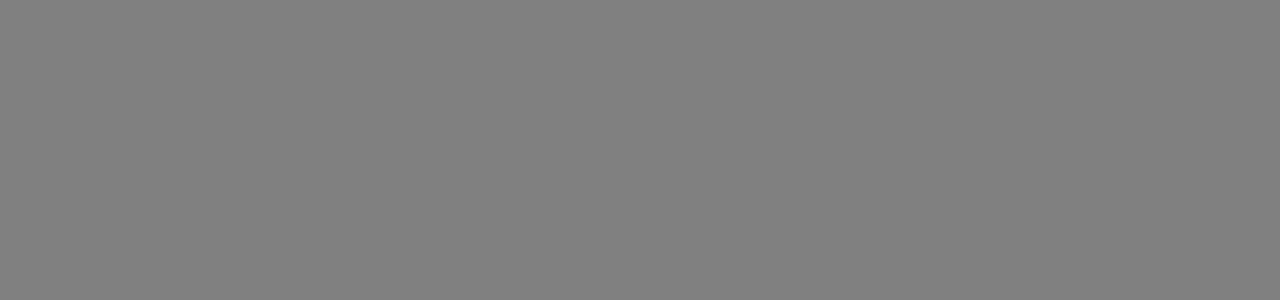
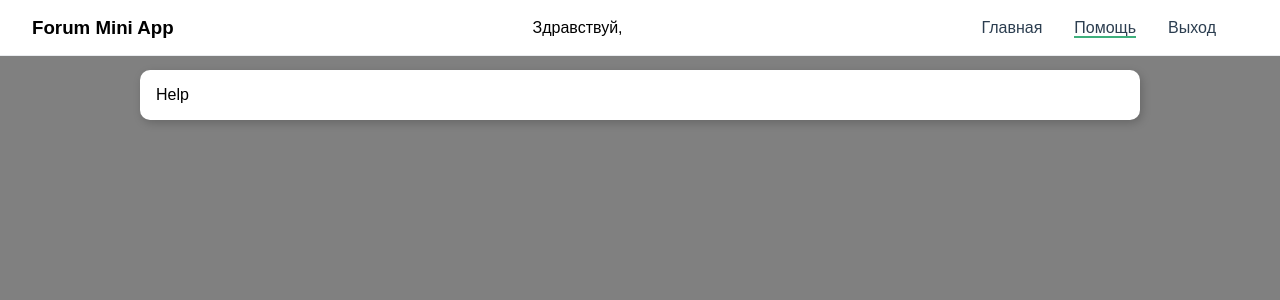
Before and after one commit to fixmol/general-forum-mini-app, a Vue app: page /help in a window 1280 px wide. Before the commit this address had no page. Shown: the top 300 px of the page. Built offline with nearby package versions, Linux system fonts and the light colour scheme.

Commit message:
Added navbar, home page, styles

```diff
--- /dev/null
+++ b/src/components/TheNavbar.vue
@@ -0,0 +1,39 @@
+<template>
+  <nav class="navbar">
+    <h3>Forum Mini App</h3>
+    <p>Здравствуй, {{nameLogin}}</p>
+
+    <ul class="navbar-menu">
+      <li>
+        <router-link to="/">Главная</router-link>
+      </li>
+      <li>
+        <router-link to="/help">Помощь</router-link>
+      </li>
+      <li>
+        <a href="#" @click.prevent="toLogout">Выход</a>
+      </li>
+    </ul>
+  </nav>
+</template>
+
+
+<script>
+import { useRouter } from 'vue-router'
+
+export default {
+  setup() {
+    const router = useRouter()
+
+    function toLogout() {
+      localStorage.removeItem('nameLogin')
+      router.push('/auth')
+    }
+
+    return {
+      nameLogin: localStorage.getItem('nameLogin'),
+      toLogout
+    }
+  }
+}
+</script>
--- a/src/layout/MainLayout.vue
+++ b/src/layout/MainLayout.vue
@@ -1,16 +1,18 @@
 <template>
-  <div class="container">
+  <the-navbar></the-navbar>
+  <div class="container with-navbar">
     <router-view></router-view>
   </div>
 </template>
 
 
 <script>
+import TheNavbar from '../components/TheNavbar'
 import Home from '../pages/Home'
 
 export default {
   components: {
-    Home
+    TheNavbar, Home
   }
 }
 </script>
--- a/src/pages/Auth.vue
+++ b/src/pages/Auth.vue
@@ -30,11 +30,13 @@
 
 
 <script>
+import { useStore } from 'vuex'
 import { useRouter } from 'vue-router'
 import { ref, reactive, watch } from 'vue'
 
 export default {
   setup() {
+    const store = useStore()
     const router = useRouter()
     const userName = ref('')
     const userEmail = ref('')
@@ -103,6 +105,7 @@ export default {
 
       const isValid = Object.keys(validFormElems).every(elem => validFormElems[elem] === true)
       if (isValid) {
+        localStorage.setItem('nameLogin', userName.value)
         router.push('/')
       }
     }
--- /dev/null
+++ b/src/pages/Help.vue
@@ -0,0 +1,3 @@
+<template>
+  <div class="card">Help</div>
+</template>
--- a/src/router/index.js
+++ b/src/router/index.js
@@ -1,23 +1,36 @@
 import { createRouter, createWebHistory } from 'vue-router'
 import Home from '../pages/Home'
+import Help from '../pages/Help'
 import Auth from '../pages/Auth'
 
-export default createRouter({
+const router = createRouter({
   history: createWebHistory(),
   routes: [
     {
       path: '/',
       component: Home,
       meta: {
-        layout: 'main'
+        layout: 'main',
+      }
+    },
+    {
+      path: '/help',
+      component: Help,
+      meta: {
+        layout: 'main',
       }
     },
     {
       path: '/auth',
       component: Auth,
       meta: {
-        layout: 'auth'
+        layout: 'auth',
       }
     },
-  ]
+  ],
+
+  linkActiveClass: 'active',
+  linkExactActiveClass: 'active'
 })
+
+export default router
--- a/src/theme.css
+++ b/src/theme.css
@@ -98,3 +98,39 @@ body {
 .form-control small {
   color: rgb(207, 0, 0);
 }
+
+/* ============= NAVBAR ===== */
+
+.navbar {
+  display: flex;
+  padding: 0 2rem;
+  justify-content: space-between;
+  align-items: center;
+  position: fixed;
+  z-index: 20;
+  top: 0;
+  left: 0;
+  right: 0;
+  height: 56px;
+  background-color: #fff;
+  box-sizing: border-box;
+  border-bottom: 1px solid #eaecef;
+}
+.navbar-menu {
+  list-style: none;
+  display: flex;
+}
+.navbar-menu li {
+  margin-right: 2rem;
+}
+.navbar-menu li a {
+  color: #2c3e50;
+  text-decoration: none;
+}
+.navbar-menu li a:hover,
+.navbar-menu li a.active {
+  border-bottom: 2px solid #3eaf7c;
+}
+.with-navbar {
+  margin-top: 70px;
+}
```
